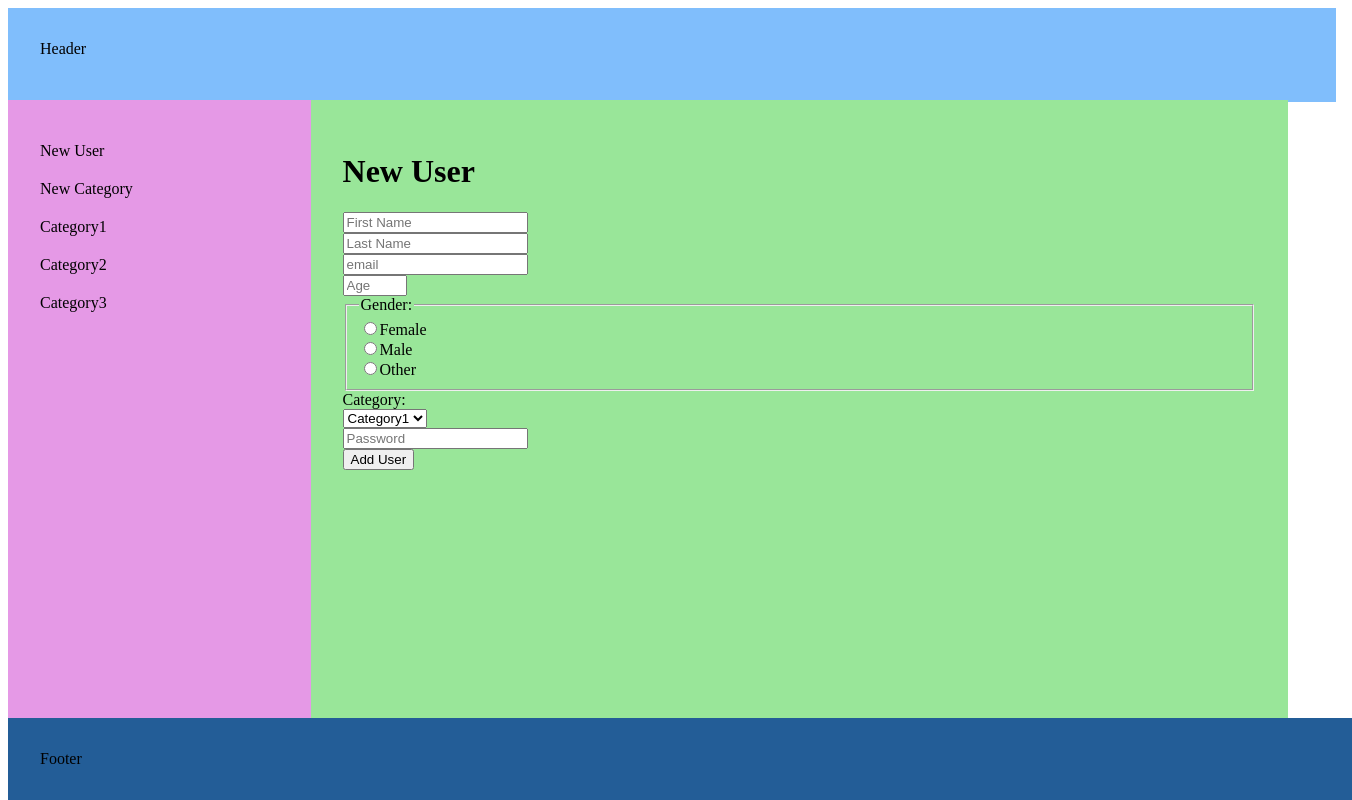
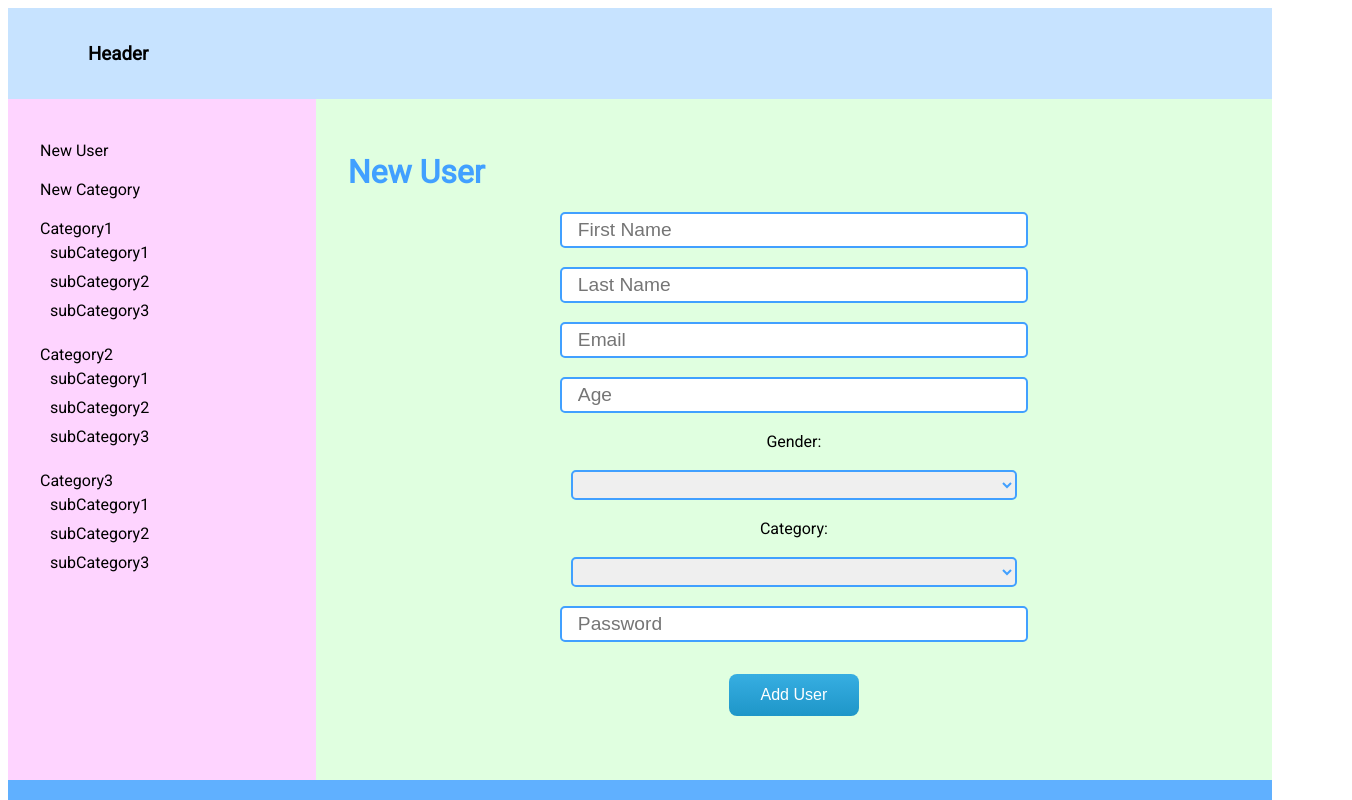
Before and after one commit to Maratas8/telt-task, a React (Create React App) app in the folder front-end-task/: page / in a window 1280 px wide. Shown: the top 800 px of the page, 1352 px wide, since content can reach past the window. Built offline with nearby package versions, Linux system fonts and the light colour scheme.

Commit message:
UserByCategory implemented, subCategory menu, styling

```diff
--- a/front-end-task/package.json
+++ b/front-end-task/package.json
@@ -6,11 +6,13 @@
     "@testing-library/jest-dom": "^5.16.4",
     "@testing-library/react": "^13.3.0",
     "@testing-library/user-event": "^13.5.0",
+    "formik": "^2.2.9",
     "react": "^18.2.0",
     "react-dom": "^18.2.0",
     "react-router-dom": "^6.3.0",
     "react-scripts": "5.0.1",
-    "web-vitals": "^2.1.4"
+    "web-vitals": "^2.1.4",
+    "yup": "^0.32.11"
   },
   "scripts": {
     "start": "react-scripts start",
--- a/front-end-task/public/index.html
+++ b/front-end-task/public/index.html
@@ -2,6 +2,12 @@
 <html lang="en">
   <head>
     <meta charset="utf-8" />
+    <link rel="preconnect" href="https://fonts.googleapis.com" />
+    <link rel="preconnect" href="https://fonts.gstatic.com" crossorigin />
+    <link
+      href="https://fonts.googleapis.com/css2?family=Roboto&display=swap"
+      rel="stylesheet"
+    />
     <link rel="icon" href="%PUBLIC_URL%/favicon.ico" />
     <meta name="viewport" content="width=device-width, initial-scale=1" />
     <meta name="theme-color" content="#000000" />
--- a/front-end-task/src/App.css
+++ b/front-end-task/src/App.css
@@ -1,63 +1,151 @@
+:root {
+  --main-theme-color: rgb(65, 160, 255);
+}
+
+body {
+  display: flex;
+  flex-direction: column;
+  font-family: "Roboto", sans-serif;
+  justify-content: space-between;
+}
+
 .header {
-  background-color: rgb(128, 190, 252);
-  height: 30px;
-  padding: 2rem;
-  width: 100%;
+  background-color: rgb(199, 227, 255);
+  padding: 1rem 5rem;
 }
 
 .nav-main {
   display: flex;
-  position: absolute;
-  top: 100px;
-  bottom: 0;
-  width: 100%;
+  min-height: 800px;
 }
 
 .nav {
   flex-grow: 1;
-  background-color: rgb(229, 153, 230);
+  background-color: rgb(254, 212, 255);
   padding: 2rem;
 }
 
 .main {
   flex-grow: 5;
-  background-color: rgb(153, 230, 153);
+  background-color: rgb(224, 255, 224);
   padding: 2rem;
 }
 
 .footer {
-  background-color: rgb(35, 93, 151);
-  padding: 2rem;
-  position: absolute;
+  background-color: rgb(96, 176, 255);
   bottom: 0;
-  width: 100%;
+  padding: 1rem 5rem;
 }
 
- .menu-links {
+h1 {
+  color: var(--main-theme-color);
+}
+
+p {
+  color: red;
+}
+
+.menu-links {
   display: flex;
   flex-direction: column;
 }
 
-.menu-links > a {
+.menu-links > a, .category-menu > a, .subcategory-menu > a {
   text-decoration: none;
   color: black;
   padding: 10px 0;
 }
 
-
-
-/* a:hover {
-  color: rgb(138, 2, 2);
+.category-menu {
+  padding: 10px 0;
 }
 
-input:invalid {
-  border: 2px dashed red;
+.subcategory-menu {
+  padding: 5px 10px;
 }
 
-input:valid {
-  border: 2px solid black;
+a:hover {
+  color: rgb(255, 3, 3);
 }
 
-input:invalid:required {
-  background-image: linear-gradient(to right, pink, lightgreen);
-} */
+table {
+  border: 2px solid var(--main-theme-color);
+  border-collapse: collapse;
+  text-align: center;
+  width: 60%;
+  margin: 3rem auto;
+}
+
+th,
+td {
+  border: 2px solid var(--main-theme-color);
+  padding: 0.5rem 1rem;
+}
+
+tbody > tr:hover {
+  background-color: var(--main-theme-color);
+  cursor: pointer;
+}
+
+input,
+select {
+  width: 50%;
+  min-width: 200px;
+  height: 30px;
+  margin: 0rem;
+  border-radius: 5px;
+  border: 2px solid var(--main-theme-color);
+  font-size: 120%;
+  padding-left: 1rem;
+  color: var(--main-theme-color);
+}
+
+form {
+  display: flex;
+  flex-direction: column;
+  align-items: center;
+}
+
+.input-error {
+  border: 2px solid rgb(250, 56, 56);
+}
+
+button {
+  background-image: linear-gradient(-180deg, #37aee2 0%, #1e96c8 100%);
+  border-radius: 0.5rem;
+  color: #ffffff;
+  font-size: 16px;
+  justify-content: center;
+  padding: 0.75rem 2rem;
+  margin: 2rem;
+  border: 0;
+  cursor: pointer;
+}
+
+button:hover {
+  background-image: linear-gradient(-180deg, #1d95c9 0%, #17759c 100%);
+}
+
+@media only screen and (max-width: 600px) {
+  .nav-main {
+    flex-direction: column;
+  }
+}
+
+@media only screen and (max-height: 600px) {
+  .nav-main {
+    min-height: 200px;
+  }
+}
+
+@media only screen and (max-height: 800px) {
+  .nav-main {
+    min-height: 400px;
+  }
+}
+
+@media only screen and (max-height: 1000px) {
+  .nav-main {
+    min-height: 600px;
+  }
+}
--- a/front-end-task/src/App.js
+++ b/front-end-task/src/App.js
@@ -4,6 +4,7 @@ import NewUser from "./pages/NewUser";
 import NewCategory from "./pages/NewCategory";
 import { useState, createContext } from "react";
 import { categories, usersList } from "./data";
+import UsersByCategory from "./pages/UsersByCategory";
 
 export const CategoryContext = createContext();
 export const UserContext = createContext();
@@ -11,14 +12,25 @@ export const UserContext = createContext();
 function App() {
   const [categoryList, setCategoryList] = useState(categories);
   const [users, setUsers] = useState(usersList);
+
   return (
-    <UserContext.Provider value = {{users, setUsers}}>
+    <UserContext.Provider value={{ users, setUsers }}>
       <CategoryContext.Provider value={{ categoryList, setCategoryList }}>
         <div className="App">
           <BrowserRouter>
             <Routes>
               <Route path="/new-user" element={<NewUser />} />
               <Route path="/new-category" element={<NewCategory />} />
+              {categoryList.map((category, index) => (
+                <Route
+                  key={index}
+                  path={`/${category.categoryName}`}
+                  element={
+                    <UsersByCategory categoryName={category.categoryName} />
+                  }
+                />
+              ))}
+
               <Route path="/*" element={<NewUser />} />
             </Routes>
           </BrowserRouter>
--- a/front-end-task/src/components/Footer.jsx
+++ b/front-end-task/src/components/Footer.jsx
@@ -2,7 +2,7 @@ import React from 'react';
 
 function Footer() {
   return (
-    <div>Footer</div>
+    <h3>Footer</h3>
   )
 }
 
--- a/front-end-task/src/components/Header.jsx
+++ b/front-end-task/src/components/Header.jsx
@@ -2,7 +2,7 @@ import React from 'react';
 
 function Header() {
   return (
-    <div>Header</div>
+    <h3>Header</h3>
   )
 }
 
--- a/front-end-task/src/components/Menu.jsx
+++ b/front-end-task/src/components/Menu.jsx
@@ -7,25 +7,23 @@ function Menu() {
 
   return (
     <div className="menu-links">
-
       <Link to="/new-user">New User</Link>
-
       <Link to="/new-category">New Category</Link>
 
       {categoryList.map((category, index) => (
+        <div className="category-menu">
           <Link key={index} to={`/${category.categoryName}`}>
             {category.categoryName}
-
-              {/*
-                {category.subCategories.map((subCategory, index) => (
-                  <li key={index} className="menu-sublinks">
+          </Link>
+          {category.subCategories.map((subCategory, indexm) => (
+            <div className="subcategory-menu">
+            <Link key={indexm} to={`/${subCategory.subCategoryName}`}>
               {subCategory.subCategoryName}
-                  </li>
+            </Link>
+            </div>
           ))}
-               */}
-            </Link>
+        </div>
       ))}
-
     </div>
   );
 }
--- a/front-end-task/src/components/UserForm.jsx
+++ b/front-end-task/src/components/UserForm.jsx
@@ -1,65 +1,105 @@
 import React, { useContext } from "react";
-import { useState } from "react";
 import { CategoryContext, UserContext } from "../App";
 import Button from "./Button";
+import { useFormik } from "formik";
+import * as Yup from "yup";
 
 function UserForm() {
   const { categoryList } = useContext(CategoryContext);
   const { users, setUsers } = useContext(UserContext);
 
-  const [firstName, setFirstName] = useState("");
+  // console.log(users);
 
-  console.log(users);
-
-  const handleUserSubmit = (event) => {
-    event.preventDefault();
-
-    const user = {
-      firstName: event.target.fname.value.trim(),
-      lastname: event.target.lname.value.trim(),
-      email: event.target.email.value.trim(),
-      age: event.target.age.value,
-      gender: event.target.gender.value,
-      category: event.target.category.value,
-      password: event.target.password.value,
-    };
-
-    console.log(user);
-
-    setUsers([...users, user]);
-    console.log(users);
-  };
-
-
+  const formik = useFormik({
+    initialValues: {
+      firstName: "",
+      lastName: "",
+      email: "",
+      age: "",
+      gender: "",
+      category: "",
+      password: "",
+    },
+    validationSchema: Yup.object({
+      firstName: Yup.string()
+        .min(2, "Must be at least 2 characters")
+        .max(30, "Must be 30 characters or less")
+        .required("First name is required"),
+      lastName: Yup.string()
+        .min(2, "Must be at least 2 characters")
+        .max(30, "Must be 30 characters or less")
+        .required("Last name is required"),
+      email: Yup.string()
+        .email("Invalid email")
+        .required("Email name is required"),
+      age: Yup.number().positive().integer().required("Age is required"),
+      category: Yup.string().min(1, "Must select a category"),
+      password: Yup.string()
+        .min(6, "Password should be at least 6 characters")
+        .required("Password is required"),
+    }),
+    onSubmit: (values, actions) => {
+      // console.log(values);
+      const user = {
+        firstName: values.firstName,
+        lastName: values.lastName,
+        email: values.email,
+        age: values.age,
+        gender: values.gender,
+        category: values.category,
+        password: values.password,
+      };
+      // console.log(user);
+      setUsers([...users, user]);
+      actions.resetForm();
+      // console.log(users);
+    },
+  });
 
   return (
     <div className="user-form">
-      <form onSubmit={handleUserSubmit}>
+      <form onSubmit={formik.handleSubmit}>
         <input
           type="text"
-          id="fname"
-          name="fname"
+          id="firstName"
+          name="firstName"
           placeholder="First Name"
-          required
-          onChange={(e) => setFirstName(e.target.value)}
-          value={firstName}
+          onChange={formik.handleChange}
+          onBlur={formik.handleBlur}
+          value={formik.values.firstName}
+          className={formik.errors.firstName && formik.touched.firstName ? "input-error" : ""}
         />
+        {formik.touched.firstName && formik.errors.firstName ? (
+          <p>{formik.errors.firstName}</p>
+        ) : null}
         <br />
         <input
           type="text"
-          id="lname"
-          name="lname"
+          id="lastName"
+          name="lastName"
           placeholder="Last Name"
-          required
+          onChange={formik.handleChange}
+          onBlur={formik.handleBlur}
+          value={formik.values.lastName}
+          className={formik.errors.lastName && formik.touched.lastName ? "input-error" : ""}
         />
+        {formik.touched.lastName && formik.errors.lastName ? (
+          <p>{formik.errors.lastName}</p>
+        ) : null}
         <br />
         <input
           type="email"
           id="email"
-          name="Email"
-          placeholder="email"
-          required
+          name="email"
+          placeholder="Email"
+          onChange={formik.handleChange}
+          onBlur={formik.handleBlur}
+          value={formik.values.email}
+          className={formik.errors.email && formik.touched.email ? "input-error" : ""}
         />
+        {formik.touched.email && formik.errors.email ? (
+          <p>{formik.errors.email}</p>
+        ) : null}
         <br />
         <input
           type="number"
@@ -69,30 +109,54 @@ function UserForm() {
           min="1"
           max="120"
           required
+          onChange={formik.handleChange}
+          value={formik.values.age}
+          className={formik.errors.age && formik.touched.age ? "input-error" : ""}
         />
         <br />
-        <fieldset required>
-          <legend>Gender:</legend>
-          <input type="radio" id="female" name="gender" value="female" />
-          <label htmlFor="female">Female</label>
-          <br />
-          <input type="radio" id="male" name="gender" value="male" />
-          <label htmlFor="male">Male</label>
-          <br />
-          <input type="radio" id="other" name="gender" value="other" />
-          <label htmlFor="other">Other</label>
-          <br />
-        </fieldset>
+
+
+        <label htmlFor="gender">Gender:</label>
+        <br />
+        <select
+          name="gender"
+          id="gender"
+          value={formik.values.gender}
+          onChange={formik.handleChange}
+          onBlur={formik.handleBlur}
+          className={formik.errors.age && formik.touched.age ? "input-error" : ""}
+        >
+          <option>{""}</option>
+          <option value="female">Female</option>
+          <option value="male">Male</option>
+          <option value="other">Other</option>
+
+        </select>
+        {formik.touched.category && formik.errors.category ? (
+          <p>{formik.errors.category}</p>
+        ) : null}
+        <br />
 
         <label htmlFor="category">Category:</label>
         <br />
-        <select name="category" id="category">
+        <select
+          name="category"
+          id="category"
+          value={formik.values.category}
+          onChange={formik.handleChange}
+          onBlur={formik.handleBlur}
+          className={formik.errors.category && formik.touched.category ? "input-error" : ""}
+        >
+          <option>{""}</option>
           {categoryList.map((category, index) => (
-            <option key={index} value={category.categoryName.toLowerCase()}>
+            <option key={index} value={category.categoryName}>
               {category.categoryName}
             </option>
           ))}
         </select>
+        {formik.touched.category && formik.errors.category ? (
+          <p>{formik.errors.category}</p>
+        ) : null}
         <br />
 
         <input
@@ -102,6 +166,10 @@ function UserForm() {
           placeholder="Password"
           minLength="6"
           required
+          onChange={formik.handleChange}
+          value={formik.values.password}
+          onBlur={formik.handleBlur}
+          className={formik.errors.password && formik.touched.password ? "input-error" : ""}
         />
         <Button text="Add User" type="submit" />
       </form>
--- a/front-end-task/src/data.js
+++ b/front-end-task/src/data.js
@@ -91,7 +91,7 @@ export const categories = [
 export const usersList = [
   {
     firstName: "John",
-    lastname: "smith",
+    lastName: "Smith",
     email: "john.smith@email.com",
     age: 48,
     gender: "male",
@@ -100,11 +100,47 @@ export const usersList = [
   },
   {
     firstName: "Jim",
-    lastname: "Carter",
-    email: "Jim.carter@email.com",
+    lastName: "Carter",
+    email: "jim.carter@email.com",
     age: 25,
     gender: "male",
     category: "Category2",
     password: "123456",
   },
+  {
+    firstName: "Caren",
+    lastName: "West",
+    email: "caren.west@email.com",
+    age: 54,
+    gender: "female",
+    category: "Category2",
+    password: "123456",
+  },
+  {
+    firstName: "Karl",
+    lastName: "Johnson",
+    email: "karl.johnson@email.com",
+    age: 31,
+    gender: "male",
+    category: "Category3",
+    password: "123456",
+  },
+  {
+    firstName: "Al",
+    lastName: "Bundy",
+    email: "al.bundy@email.com",
+    age: 46,
+    gender: "male",
+    category: "Category3",
+    password: "123456",
+  },
+  {
+    firstName: "Emma",
+    lastName: "Johnson",
+    email: "ema.johnson@email.com",
+    age: 16,
+    gender: "female",
+    category: "Category1",
+    password: "123456",
+  },
 ];
--- /dev/null
+++ b/front-end-task/src/pages/UsersByCategory.jsx
@@ -0,0 +1,56 @@
+import React from "react";
+import Header from "../components/Header";
+import Footer from "../components/Footer";
+import Menu from "../components/Menu";
+import { UserContext } from "../App";
+import { useContext } from "react";
+
+function UsersByCategory({ categoryName }) {
+  const { users } = useContext(UserContext);
+  return (
+    <div>
+      <div className="header">
+        <Header />
+      </div>
+      <div className="nav-main">
+        <div className="nav">
+          <Menu />
+        </div>
+        <div className="main">
+          <h1>Users by {categoryName}</h1>
+          <div className="users">
+            <table>
+              <thead>
+                <tr>
+                  <th>First Name</th>
+                  <th>Last Name</th>
+                  <th>Email</th>
+                  <th>Age</th>
+                  <th>Gender</th>
+                </tr>
+              </thead>
+              <tbody>
+                {users
+                  .filter((user) => user.category === categoryName)
+                  .map((user, index) => (
+                    <tr key={index}>
+                      <th>{user.firstName}</th>
+                      <th>{user.lastName}</th>
+                      <th>{user.email}</th>
+                      <th>{user.age}</th>
+                      <th>{user.gender}</th>
+                    </tr>
+                  ))}
+              </tbody>
+            </table>
+          </div>
+        </div>
+      </div>
+      <div className="footer">
+        <Footer />
+      </div>
+    </div>
+  );
+}
+
+export default UsersByCategory;
```
Also changed, not shown: 1 other file (tests, documents, lock files or other folders). Lines whose indentation alone changed are shown as unchanged.
